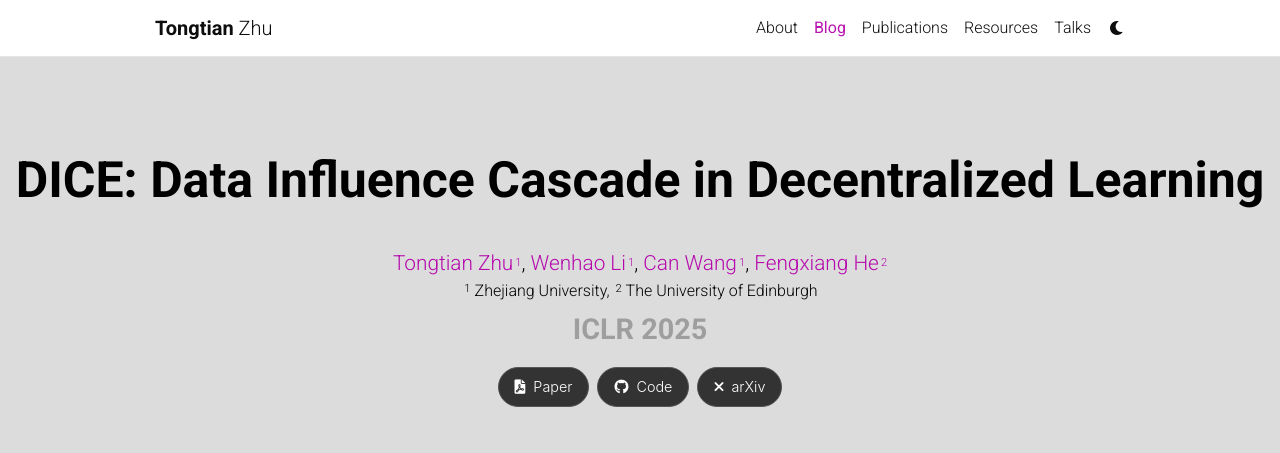
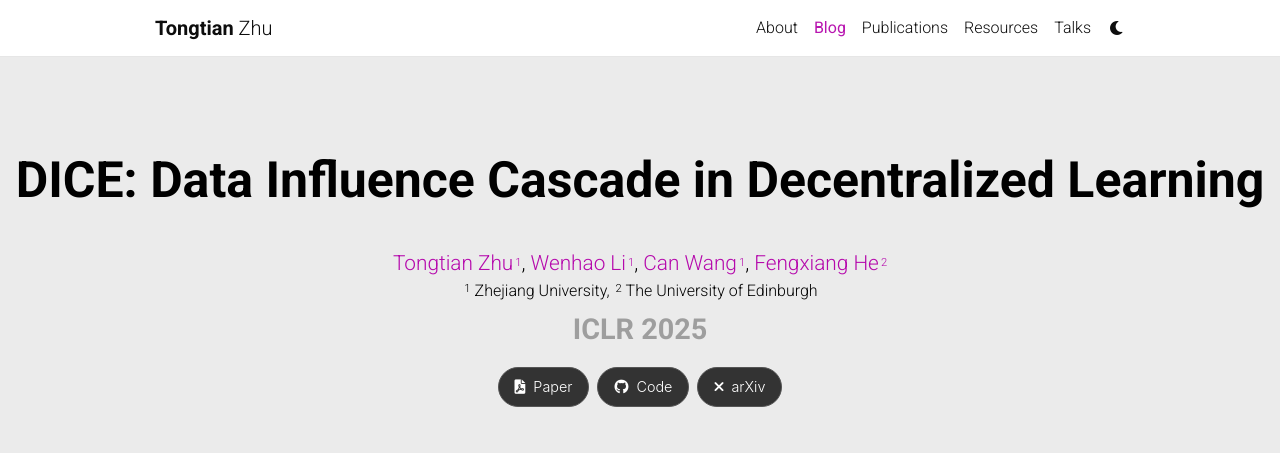
Before and after one commit to Raiden-Zhu/Raiden-Zhu.github.io, a Jekyll site: the page built from _posts/2025-03-15-DICE.md, in a window 1280 px wide and 1400 px high. Shown: the top 453 px of the window. Built offline with Jekyll 4.4.1, drawn with Linux system fonts in a browser that asks for light colours; emoji names are drawn with the system emoji font; comment, search, counter and statistics services are not loaded; a style sheet for code colours, icons or effects is not loaded; grey boxes are pictures that could not be loaded.

Commit message:
Update distill.html

```diff
--- a/_layouts/distill.html
+++ b/_layouts/distill.html
@@ -60,7 +60,7 @@
         background-size: cover;
         background-position: center;
         background-repeat: no-repeat;
-        opacity: 0.35; /* 修改：降低背景不透明度 */
+        opacity: 0.2; /* 修改：降低背景不透明度 */
         z-index: -1; /* 确保背景在内容下方 */
       }
       /* 作者信息样式 */
```
